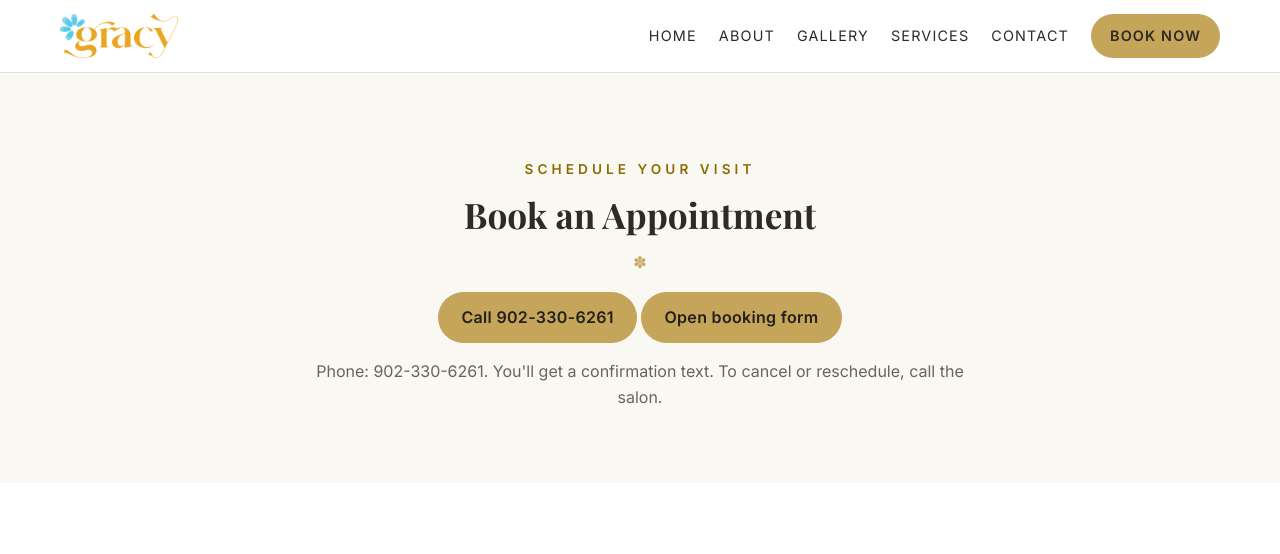
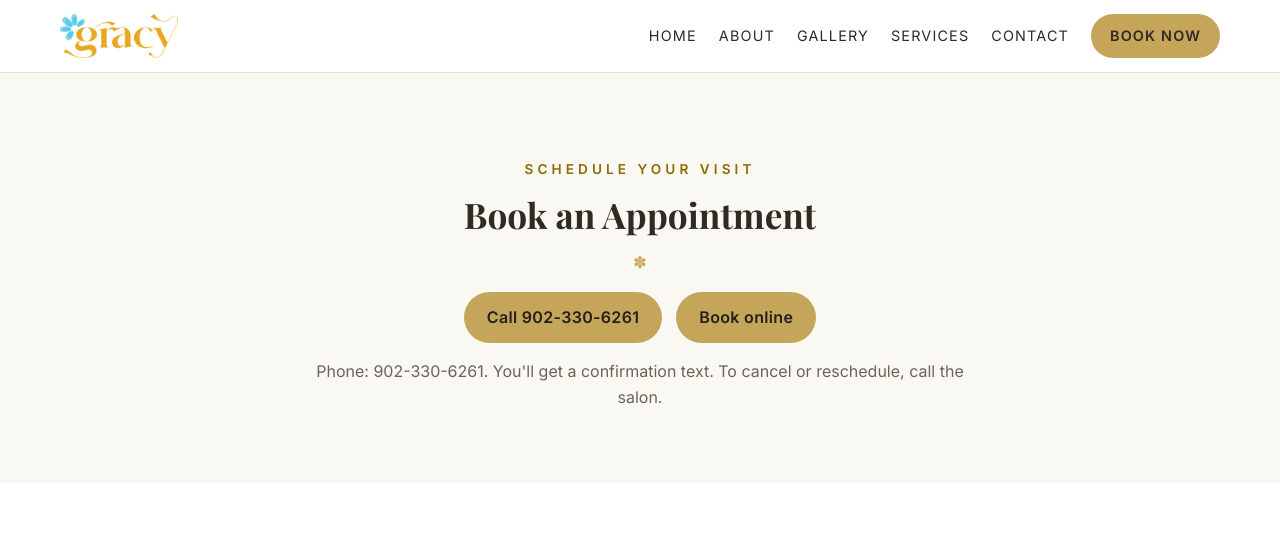
Before and after one commit to staas-io/ezsalon-gracynails-com, a web app: file docs/booking/index.html in a window 1280 px wide. Shown: the top 554 px of the page. Run offline with its HTML, style and script files only (its server is not run), Linux system fonts and the light colour scheme.

Commit message:
SEO/AIO update from nails_sites: 2 file(s)

```diff
--- a/docs/booking/index.html
+++ b/docs/booking/index.html
@@ -130,9 +130,9 @@
     <p class="eyebrow">Schedule your visit</p>
     <h1 class="section-title">Book an Appointment</h1>
     <div class="section-divider"><span style="color:var(--gold)">✽</span></div>
-    <p class="btn-row">
+    <p class="btn-row booking-actions">
       <a class="btn btn-gold" id="booking-call" href="tel:9023306261">Call 902-330-6261</a>
-      <a class="btn btn-gold" href="https://gracynails.staas.io/book.html?form=1" target="_blank" rel="noopener noreferrer">Open booking form</a>
+      <a class="btn btn-gold" href="https://gracynails.staas.io/book.html?form=1" target="_blank" rel="noopener noreferrer">Book online</a>
     </p>
     <p class="sub">Phone: <a id="booking-phone" href="tel:9023306261">902-330-6261</a>. You'll get a confirmation text. To cancel or reschedule, call the salon.</p>
   </div>
--- a/docs/css/style.css
+++ b/docs/css/style.css
@@ -125,6 +125,7 @@ a{color:inherit;text-decoration:none}
 .booking-shell{display:grid;grid-template-columns:.9fr 1.1fr;gap:28px;align-items:start}
 @media (max-width:900px){.booking-shell{grid-template-columns:1fr}}
 .booking-frame{width:100%;min-height:1100px;border:1px solid var(--line);border-radius:var(--radius);background:#fff}
+.booking-actions{display:flex;gap:14px;justify-content:center;flex-wrap:wrap}
 @media (max-width:700px){.booking-frame,.booking-fallback{display:none}}
 .hours-table{width:100%;border-collapse:collapse}
 .hours-table th,.hours-table td{padding:9px 10px;border-bottom:1px solid var(--line);text-align:left}
--- a/src/assets/css/style.css
+++ b/src/assets/css/style.css
@@ -125,6 +125,7 @@ a{color:inherit;text-decoration:none}
 .booking-shell{display:grid;grid-template-columns:.9fr 1.1fr;gap:28px;align-items:start}
 @media (max-width:900px){.booking-shell{grid-template-columns:1fr}}
 .booking-frame{width:100%;min-height:1100px;border:1px solid var(--line);border-radius:var(--radius);background:#fff}
+.booking-actions{display:flex;gap:14px;justify-content:center;flex-wrap:wrap}
 @media (max-width:700px){.booking-frame,.booking-fallback{display:none}}
 .hours-table{width:100%;border-collapse:collapse}
 .hours-table th,.hours-table td{padding:9px 10px;border-bottom:1px solid var(--line);text-align:left}
--- a/src/pages/booking.html
+++ b/src/pages/booking.html
@@ -11,9 +11,9 @@ permalink: /booking/
     <p class="eyebrow">Schedule your visit</p>
     <h1 class="section-title">Book an Appointment</h1>
     <div class="section-divider"><span style="color:var(--gold)">✽</span></div>
-    <p class="btn-row">
+    <p class="btn-row booking-actions">
       <a class="btn btn-gold" id="booking-call" href="tel:9023306261">Call 902-330-6261</a>
-      <a class="btn btn-gold" href="https://gracynails.staas.io/book.html?form=1" target="_blank" rel="noopener noreferrer">Open booking form</a>
+      <a class="btn btn-gold" href="https://gracynails.staas.io/book.html?form=1" target="_blank" rel="noopener noreferrer">Book online</a>
     </p>
     <p class="sub">Phone: <a id="booking-phone" href="tel:9023306261">902-330-6261</a>. You'll get a confirmation text. To cancel or reschedule, call the salon.</p>
   </div>
```
